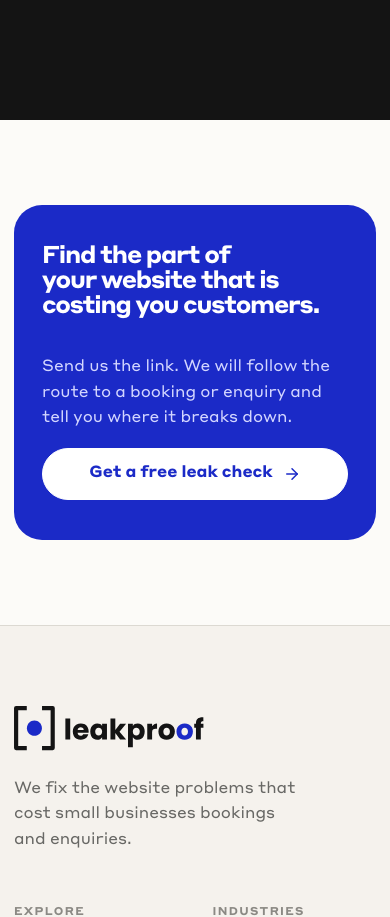
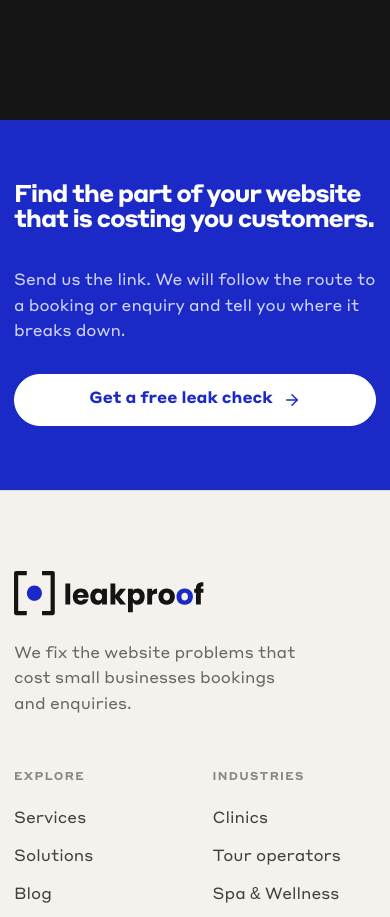
Before and after one commit to AdiKsOnDev/leakproof, a React (Vite) app: page / in a window 390 px wide. Shown: the part 6720-7637 px from the top of the page. Built offline with nearby package versions, Linux system fonts and the light colour scheme.

Commit message:
refactor(site-ui): make CTA sections full width

```diff
--- a/src/components/ui/CallToAction.tsx
+++ b/src/components/ui/CallToAction.tsx
@@ -5,23 +5,25 @@
   centered?: boolean
   title?: string
   text?: string
+  to?: string
 }
 
 export function CallToAction({
   centered = false,
   title = 'Find the part of your website that is costing you customers.',
   text = 'Send us the link. We will follow the route to a booking or enquiry and tell you where it breaks down.',
+  to = '/contact',
 }: CallToActionProps) {
   return (
-    <section className="cta-section section">
+    <section className="cta-section">
       <div className="container">
-        <div className={`cta-panel ${centered ? 'cta-panel--centered' : ''}`} data-reveal="scale">
+        <div className={`cta-panel ${centered ? 'cta-panel--centered' : ''}`} data-reveal="fade">
           <div>
             <h2>{title}</h2>
           </div>
           <div className="cta-panel__action">
             <p>{text}</p>
-            <Link className="button button--light" to="/contact">
+            <Link className="button button--light" to={to}>
               Get a free leak check <ArrowRight size={18} />
             </Link>
           </div>
--- a/src/pages/WebsiteImprovementsPage.tsx
+++ b/src/pages/WebsiteImprovementsPage.tsx
@@ -45,6 +45,7 @@
       <CallToAction
         title="Find out what’s worth fixing."
         text="Start with your website link. A free leak check can help you decide where to start."
+        to="/services/website-leak-check"
       />
     </div>
   )
--- a/src/styles/_components.scss
+++ b/src/styles/_components.scss
@@ -345,17 +345,21 @@
 }
 
 .cta-section {
-  padding-top: 40px;
+  padding-block: 80px;
+  background: $blue;
+  color: $white;
+}
+
+.cta-section a:focus-visible {
+  outline: 3px solid $white;
+  outline-offset: 4px;
 }
 
 .cta-panel {
   display: grid;
-  grid-template-columns: 1.5fr 0.8fr;
+  grid-template-columns: 1fr 1fr;
+  align-items: start;
   gap: 80px;
-  padding: 70px;
-  border-radius: $radius-large;
-  background: $blue;
-  color: $white;
 }
 
 .cta-panel h2 {
@@ -365,7 +369,7 @@
 }
 
 .cta-panel__action {
-  align-self: end;
+  align-self: start;
 }
 
 .cta-panel--centered {
@@ -382,4 +386,5 @@
 
 .cta-panel__action p {
   color: #d3d6ff;
+  margin-bottom: 28px;
 }
--- a/src/styles/_responsive.scss
+++ b/src/styles/_responsive.scss
@@ -28,6 +28,14 @@
 }
 
 @media (max-width: 800px) {
+  .cta-section {
+    padding-block: 64px;
+  }
+
+  .cta-panel {
+    gap: 32px;
+  }
+
   .container {
     width: min(calc(100% - 36px), $container);
   }
@@ -679,7 +687,6 @@
 
   .cta-panel {
     gap: 35px;
-    padding: 40px 28px;
   }
 
   .cta-panel .button {
```
